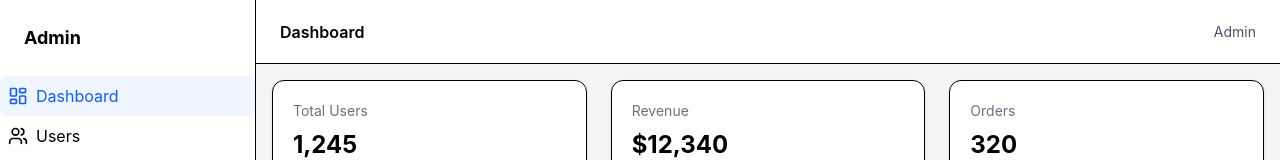
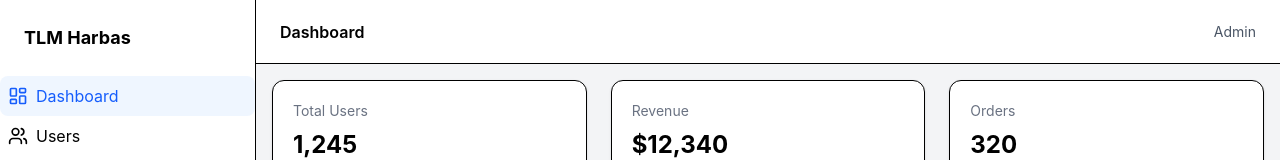
Before and after one commit to HAGESAN55/react-tlm, a React (Vite) app: page / in a window 1280 px wide. Shown: the top 160 px of the page. Built offline with nearby package versions, Linux system fonts and the light colour scheme.

Commit message:
Penambahan Animasi Hover Scale

```diff
--- a/src/components/layout/Sidebar.tsx
+++ b/src/components/layout/Sidebar.tsx
@@ -32,7 +32,7 @@ export default function Sidebar() {
 
     return (
     <div className="w-64 bg-white border-r">
-      <div className="p-6 font-bold text-lg">Admin</div>
+      <div className="p-6 font-bold text-lg">TLM Harbas</div>
         <a className="flex items-center gap-2 p-2 rounded-lg bg-blue-50 text-blue-600">
           <LayoutDashboard className="w-5 h-5" />Dashboard
         </a>
--- a/src/components/ui/Card.tsx
+++ b/src/components/ui/Card.tsx
@@ -1,4 +1,4 @@
-function Card({ title, value }: any) {
+export default function Card({ title, value }: any) {
   return (
     <div className="bg-white p-5 rounded-xl shadow-sm border">
       <p className="text-gray-500 text-sm">{title}</p>
@@ -6,5 +6,3 @@ function Card({ title, value }: any) {
     </div>
   );
 }
-
-export default Card;
--- a/src/pages/Dashboard.tsx
+++ b/src/pages/Dashboard.tsx
@@ -5,9 +5,15 @@ function Dashboard() {
   return (
     <Layout>
       <div className="grid grid-cols-1 md:grid-cols-3 gap-6">
-        <Card title="Total Users" value="1,245" />
-        <Card title="Revenue" value="$12,340" />
-        <Card title="Orders" value="320" />
+        <a href="/" className="hover:scale-101 transition-transform">
+          <Card title="Total Users" value="1,245" />
+        </a>
+        <a href="/" className="hover:scale-101 transition-transform">
+          <Card title="Revenue" value="$12,340" />
+        </a>
+        <a href="/" className="hover:scale-101 transition-transform">
+          <Card title="Orders" value="320" />
+        </a>
       </div>
     </Layout>
   );
```
